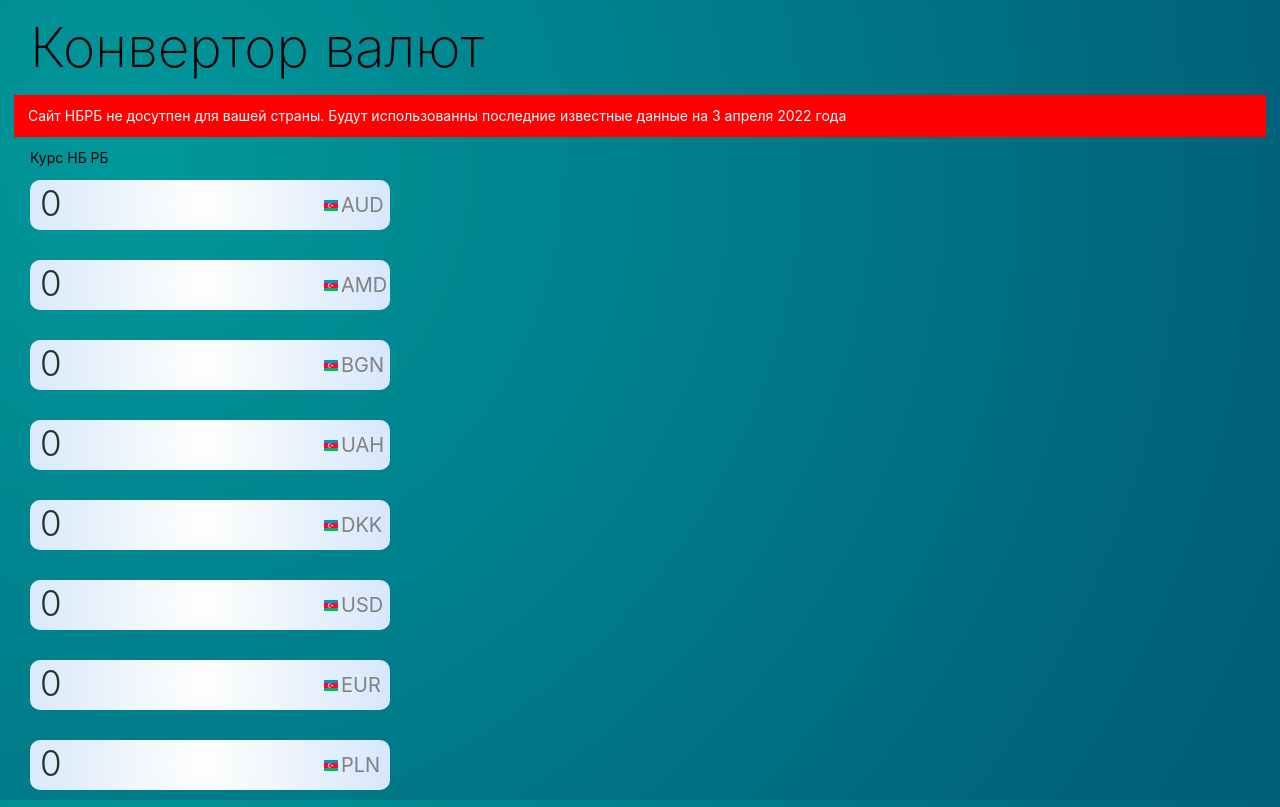
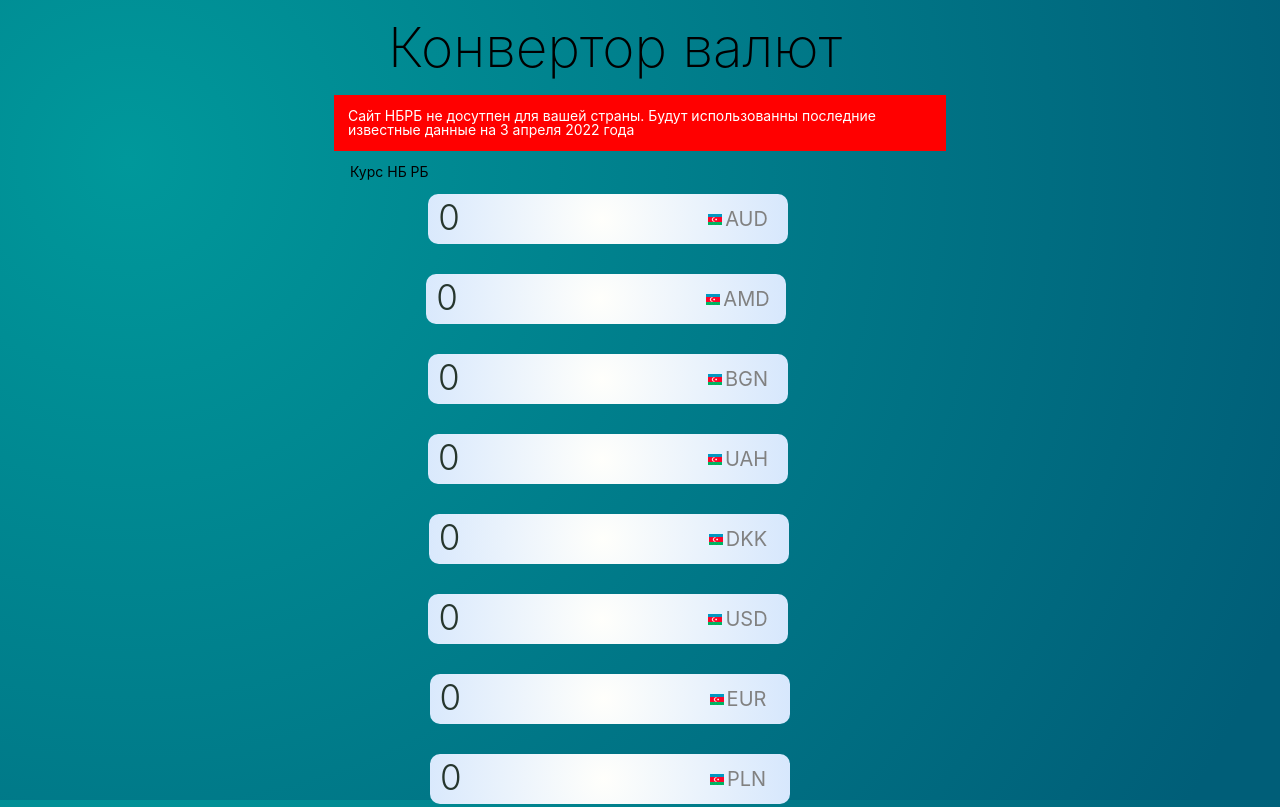
Before and after one commit to Dompower25/ConverterWebpack, a website built with webpack: page src/index.html in a window 1280 px wide. Shown: the top 807 px of the page. Built offline with nearby package versions, Linux system fonts and the light colour scheme; no server answers.

Commit message:
add styles center align

```diff
--- a/src/index.html
+++ b/src/index.html
@@ -12,7 +12,7 @@
     <div class="container__convertor-box">
       <h1>Конвертор валют</h1>
       <div id="message"></div>
-      <a href="#">Курс НБ РБ</a>
+      <a href="https://myfin.by/bank/kursy_valjut_nbrb">Курс НБ РБ</a>
       <div class="void__box">
         <div id="inputs">
         </div>
--- a/src/scss/main.scss
+++ b/src/scss/main.scss
@@ -96,7 +96,8 @@ body {
 h1 {
   font-size: 55px;
   font-weight: 200;
-  margin: 20px 0px 20px 30px;
+  margin: 20px 0px 20px -50px;
+  text-align: center;
 }
 a {
   color: #000;
@@ -112,6 +113,7 @@ input[type="number"]::-webkit-outer-spin-button {
 }
 .row {
   display: flex;
+  justify-content: center;
 }
 .row__column {
   display: flex;
@@ -124,7 +126,7 @@ input[type="number"]::-webkit-outer-spin-button {
   font-weight: 300;
   border-radius: 10px;
   padding: 0px 70px 5px 10px;
-  margin: 15px 30px;
+  margin: 15px 16px;
   color: rgba(8, 24, 12, 0.863);
   background-image: radial-gradient(
     circle 592px at 48.2% 50%,
@@ -138,6 +140,7 @@ input[type="number"]::-webkit-outer-spin-button {
 
 .container__convertor-box {
   margin: 0 auto;
+  width: 50%;
 }
 .currency {
   position: relative;
@@ -163,6 +166,7 @@ input[type="number"]::-webkit-outer-spin-button {
   margin-left: 30px;
   text-transform: uppercase;
   font-weight: 200;
+
 }
 
 #message:empty {
```
